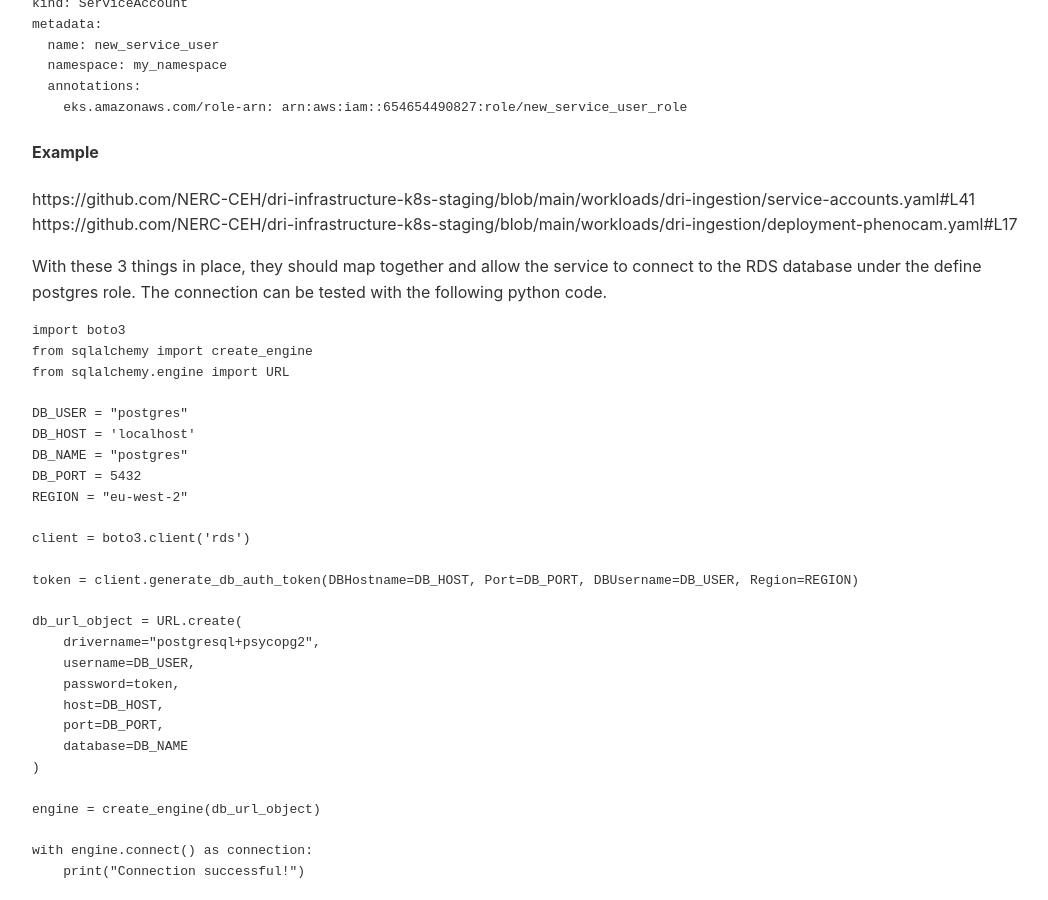
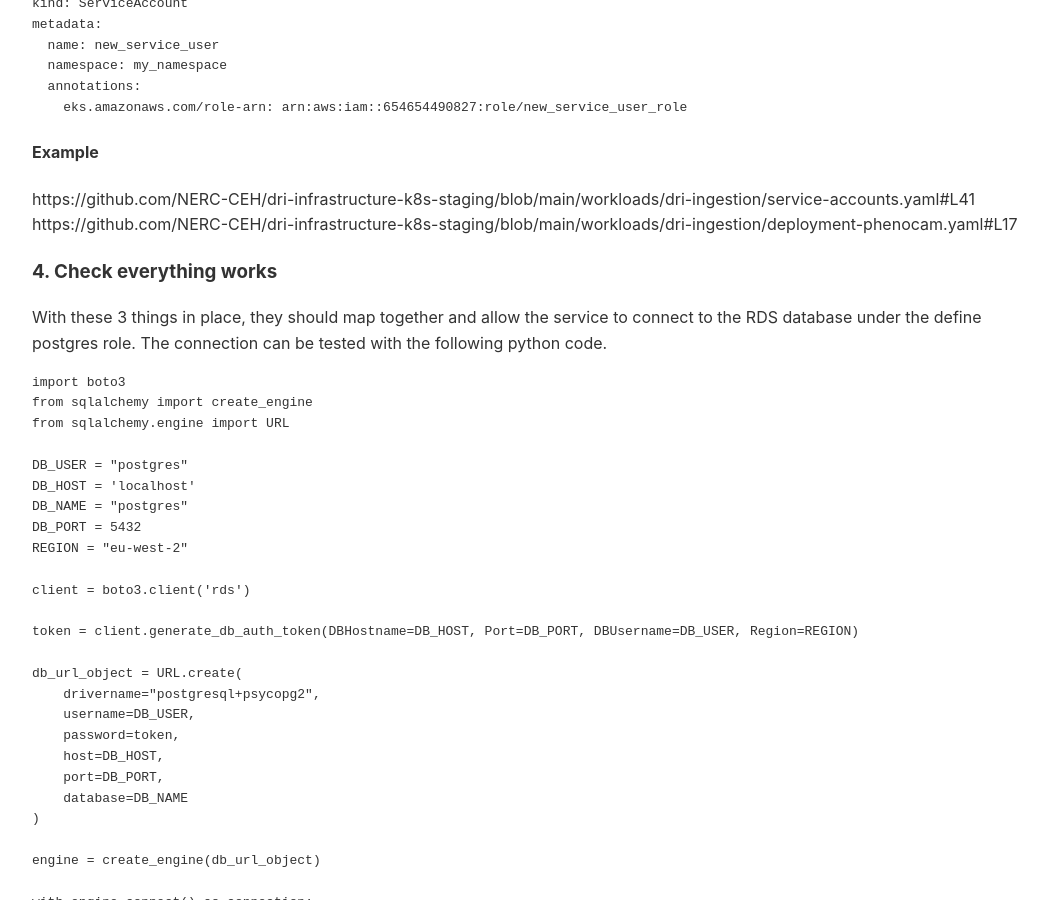
Before and after one commit to NERC-CEH/fdri_words, a Jekyll site: the page built from timeseries/RDS-Database-Access.md, in a window 1280 px wide and 900 px high, scrolled down 4289 px. Shown: the whole window, without its empty margins (108-1156 px from the left). Built offline with Jekyll 4.4.1, drawn with Linux system fonts in a browser that asks for light colours; our own code applies the rules of GitHub Pages for plain Markdown files.

Commit message:
Update RDS-Database-Access.md

```diff
--- a/timeseries/RDS-Database-Access.md
+++ b/timeseries/RDS-Database-Access.md
@@ -123,6 +123,7 @@
 https://github.com/NERC-CEH/dri-infrastructure-k8s-staging/blob/main/workloads/dri-ingestion/service-accounts.yaml#L41
 https://github.com/NERC-CEH/dri-infrastructure-k8s-staging/blob/main/workloads/dri-ingestion/deployment-phenocam.yaml#L17
 
+### 4. Check everything works
 
 With these 3 things in place, they should map together and allow the service to connect to the RDS database under the define postgres role. The connection can be tested with the following python code.
 
```
